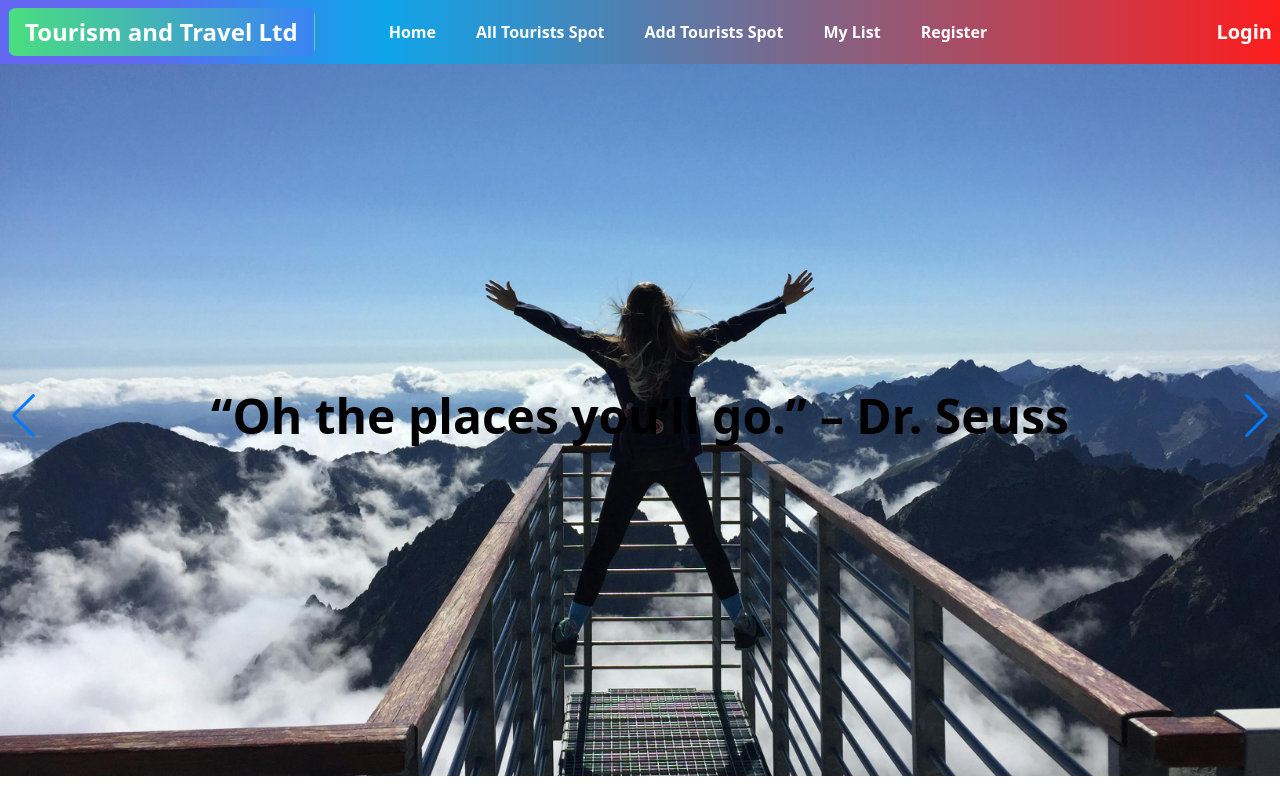
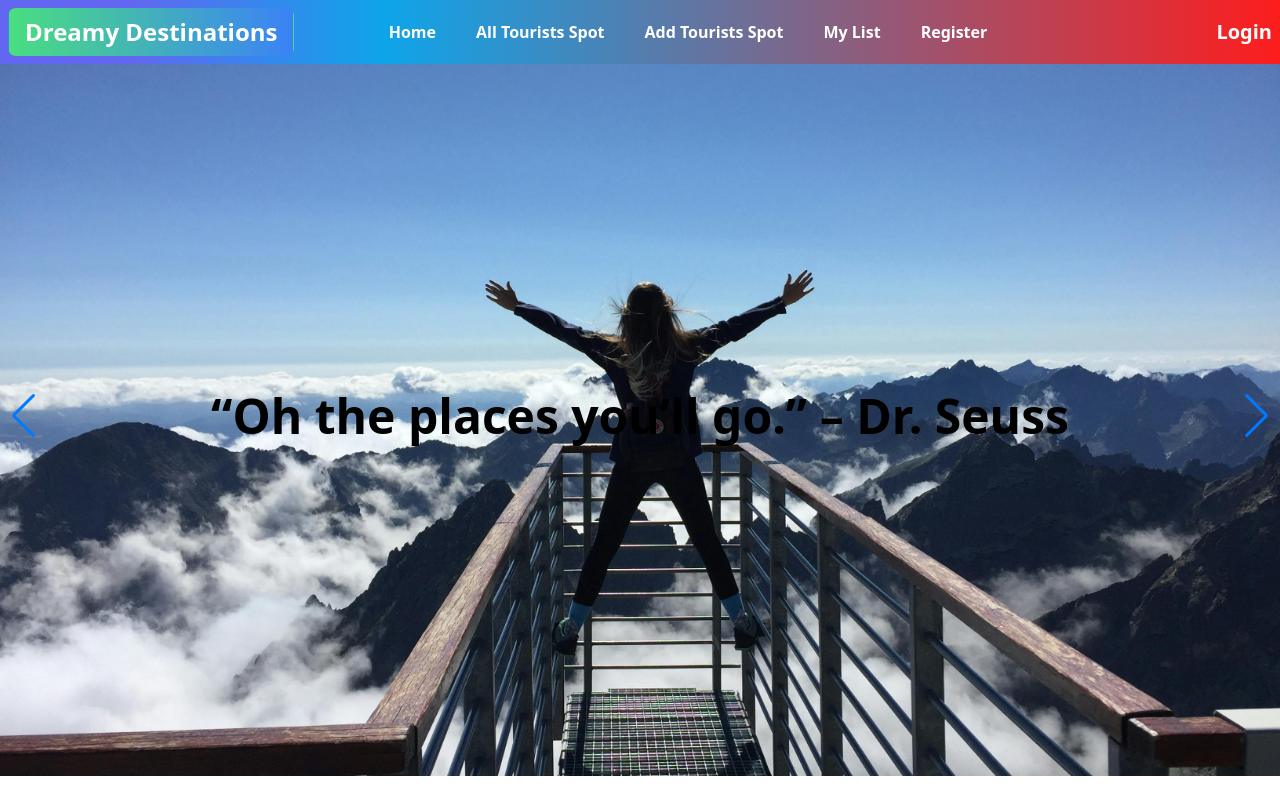
Before and after one commit to AkashAhmed007/Tour-management-Client, a React (Vite) app: page / in a window 1280 px wide. Shown: the top 800 px of the page. Built offline with nearby package versions, Linux system fonts and the light colour scheme; no server answers.

Commit message:
Website name added

```diff
--- a/index.html
+++ b/index.html
@@ -2,7 +2,7 @@
 <html lang="en">
   <head>
     <meta charset="UTF-8" />
-    <link rel="icon" type="image/svg+xml" href="/vite.svg" />
+    <link rel="icon" type="image/svg+xml" href='/public/logo.webp' />
     <meta name="viewport" content="width=device-width, initial-scale=1.0" />
     <title>Tour Management</title>
   </head>
--- a/src/Components/Navbar.jsx
+++ b/src/Components/Navbar.jsx
@@ -47,7 +47,7 @@
           </ul>
         </div>
         <Link to="/" className="btn btn-ghost text-2xl bg-gradient-to-r from-green-400 to-blue-500 hover:from-pink-500 hover:to-yellow-500">
-        Tourism and Travel Ltd
+        Dreamy Destinations
         </Link>
       </div>
       <div className="ml-24 navbar-center hidden lg:flex">
```
Also changed, not shown: public/logo.webp (added).
